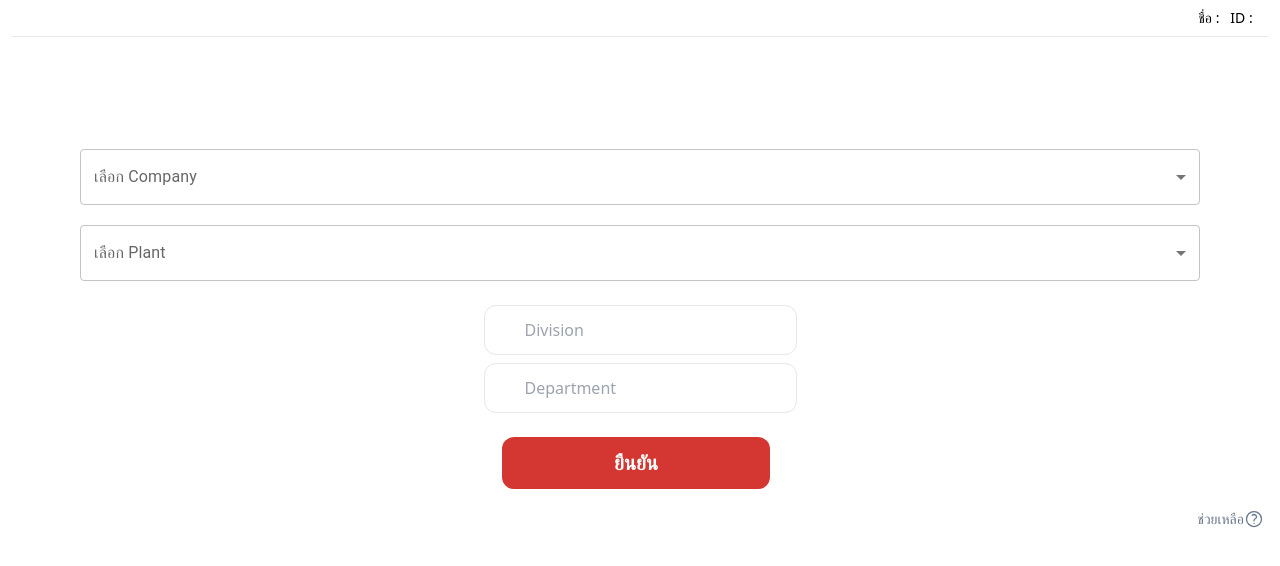
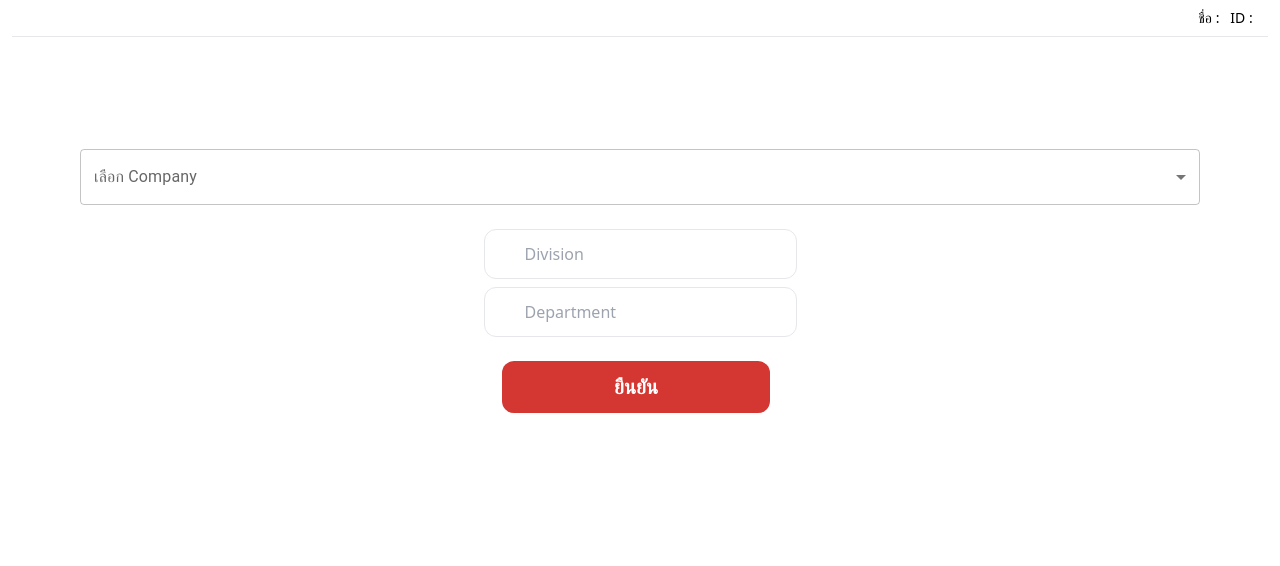
Before and after one commit to pakaponzamak/SQL_E-Booking, a Next.js app: page /tr_course/plant_select in a window 1280 px wide. Shown: the top 566 px of the page. Built offline with nearby package versions, Linux system fonts and the light colour scheme.

Commit message:
Add More company in TRcourse

```diff
--- a/src/pages/health_care/confirmation.js
+++ b/src/pages/health_care/confirmation.js
@@ -1,4 +1,3 @@
-
 import { useRouter } from "next/router";
 import { useState, useEffect } from "react";
 import { Bai_Jamjuree } from "next/font/google";
--- a/src/pages/health_care/relation_detail.js
+++ b/src/pages/health_care/relation_detail.js
@@ -10,8 +10,6 @@ import Select from "@mui/material/Select";
 import Link from "next/link";
 import Swal from "sweetalert2";
 
-import { getDatabase, ref, remove, onValue, off,update } from "firebase/database";
-import StartFireBase from "../../firebase/firebase_conf";
 
 const bai_jamjuree = Bai_Jamjuree({
   subsets: ["latin"],
@@ -22,18 +20,11 @@ export default function relation_detail() {
   const router = useRouter();
   const { firstName, employeeId, date, timeStart, doctor ,healthID} = router.query;
   const [relation, setRelation] = useState("");
-
   const [name, setName] = useState("");
   const [tel,setTel] = useState("");
   const [symptom,setSymptom] = useState("");
   const [addRelation, setAddRelation] = useState("true");
 
-  StartFireBase();
-
-  useEffect(() => {
-
-
-  }, []);
 
   const alertHandler = async () => {
     // Check if any of the fields are empty
--- a/src/pages/tr_course/TRcalendar.js
+++ b/src/pages/tr_course/TRcalendar.js
@@ -401,7 +401,7 @@ export default function Calendar() {
       <Analytics />
       <div className="mb-1">
 
-        <p className="mr-5  flex justify-between text-sm">
+        <div className="mr-5  flex justify-between text-sm">
         <div className=" flex  mr-4 text-slate-500 text-sm">
             <button className="flex" onClick={helpHandler}>
             <span>ช่วยเหลือ</span>
@@ -424,7 +424,7 @@ export default function Calendar() {
         <div>
           ชื่อ :&nbsp; <strong>{firstName}</strong>&nbsp; ID : &nbsp;
           <strong>{employeeId}</strong></div>
-        </p>
+        </div>
         <div className="border-b p-1 mb-2"></div>
       </div>
       <div className="flex justify-between text-center">
--- a/src/pages/tr_course/plant_select.js
+++ b/src/pages/tr_course/plant_select.js
@@ -19,8 +19,8 @@ export default function DropdownMenu() {
     if (
       company.trim() === "" ||
       division.trim() === "" ||
-      department.trim() === "" ||
-      plant.trim() === ""
+      department.trim() === ""
+      //plant.trim() === ""
     ) {
       alert("กรุณากรอกข้อมูล");
       return;
@@ -30,39 +30,8 @@ export default function DropdownMenu() {
         `./TRcalendar?firstName=${firstName}&employeeId=${employeeId}&checkIn=${checkIn}&company=${company}&division=${division}&department=${department}&plant=${plant}`
       );
     }
+  };
 
-
-  };
-  const helpHandler = () => {
-    Swal.fire({
-        title: "เนื้อหายอดนิยม",
-        html: `
-          <b><u>TMC 1:หลักสูตรจัดการเงินพื้นฐาน</u></b> <br>
-          <b>วัตถุประสงค์:</b> เพื่อจัดการเงินให้เป็นระเบียบ บริหารสภาพคล่อง จัดการภาระหนี้สิน <br>
-          <b>กลุ่มเป้าหมาย:</b> เหมาะกับผู้เรียนเริ่มต้นบริหารเงิน อยากจัดการเงินให้เพียงพอลดภาระหนี้ เพิ่มเงินออม รูปแบบการเรียน: บรรยาย และ workshop พร้อมแบบทดสอบความรู้ <br>
-          <b>หัวข้อการเรียน:</b>
-          <b>1.</b> หลักการจัดการเงินส่วนบุคคล
-          <b>2.</b> การจัดการรายได้เพียงพอใช้จ่าย
-          <b>3.</b> การจัดการภาระหนี้
-          <b>4.</b> การวางแผนการออม (เงินสำรองฉุกเฉินและกองทุนสำรองเลี้ยงชีพ) <br>
-          <br>
-          <b><u>TMC 2:การวางแผนสู่ความมั่งคั่ง</u></b> <br>
-          <b>วัตถุประสงค์:</b> เพื่อเรียนรู้วิธีการบริหารเงินในระยะยาว เพื่่อเกษียณอย่างมั่งคั่งและมีความสุข <br>
-          <b> กลุ่มเป้าหมาย:</b> เหมาะกับผู้เรียนที่จัดสรรเงินได้ดี มีเงินออม และเกี่ยวข้องกับการอบรมทางการเงิน <br>
-          <b>รูปแบบการเรียน:</b> บรรยาย และ workshop พร้อมแบบทดสอบความรู้ <br>
-          <b>หัวข้อการเรียน:</b>
-          <b>1.</b> การวางแผนการอบรม
-          <b>2.</b> การวางแผนการเกษียณ
-          <b>3.</b> การจัดพอร์ตบงทุนเพื่อการเกษียณ (กองทุนรวม, ประกันชีวิต)
-          <b>4.</b> การวางแผนใช้เงินหลังเกษียณ
-        `,
-        confirmButtonText: "ปิด",
-        confirmButtonColor: "#D43732", // Set the confirm button color to red
-      });
-
-
-
-  }
 
   return (
     <main>
@@ -86,13 +55,22 @@ export default function DropdownMenu() {
         onChange={(e) => setCompany(e.target.value)}
       >
         <MenuItem value={"DNTH"}>DNTH</MenuItem>
+        <MenuItem value={"DIAT"}>DIAT</MenuItem>
+        <MenuItem value={"DSTH"}>DSTH</MenuItem>
+        <MenuItem value={"DELT"}>DELT</MenuItem>
+        <MenuItem value={"DIMA"}>DIMA</MenuItem>
+        <MenuItem value={"SDM"}>SDM</MenuItem>
+        <MenuItem value={"SUD"}>SUD</MenuItem>
+        <MenuItem value={"ASTH"}>ASTH</MenuItem>
 
       </Select>
     </FormControl>
   </Box>
 </div>
 <div className="mx-20 my-5">
-        <Box sx={{ }}>
+{/* Conditionally render another MenuItem */}
+{company === "DNTH" && (
+          <Box sx={{}}>
           <FormControl fullWidth>
             <InputLabel id="demo-simple-select-label">เลือก Plant</InputLabel>
             <Select
@@ -103,12 +81,15 @@ export default function DropdownMenu() {
               onChange={(e) => setPlant(e.target.value)}
             >
               <MenuItem value={"SRG"}>SRG</MenuItem>
-              <MenuItem value={"WGR"}>WRG</MenuItem>
+              <MenuItem value={"WGR"}>WGR</MenuItem>
               <MenuItem value={"BPK"}>BPK</MenuItem>
+
             </Select>
           </FormControl>
         </Box>
+        )}
         </div>
+
 
       <div className="text-center">
         <div>
@@ -147,27 +128,7 @@ export default function DropdownMenu() {
           ยืนยัน
         </button>
       </div>
-      <div>
-        <div className=" flex justify-end mr-4 text-slate-500 text-sm">
-            <button className="flex" onClick={helpHandler}>
-            <span>ช่วยเหลือ</span>
-          <svg
-            xmlns="http://www.w3.org/2000/svg"
-            fill="none"
-            viewBox="0 0 24 24"
-            stroke-width="1.5"
-            stroke="currentColor"
-            class="w-5 h-5"
-          >
-            <path
-              stroke-linecap="round"
-              stroke-linejoin="round"
-              d="M9.879 7.519c1.171-1.025 3.071-1.025 4.242 0 1.172 1.025 1.172 2.687 0 3.712-.203.179-.43.326-.67.442-.745.361-1.45.999-1.45 1.827v.75M21 12a9 9 0 11-18 0 9 9 0 0118 0zm-9 5.25h.008v.008H12v-.008z"
-            />
-          </svg>
-          </button>
-        </div>
-      </div>
+
     </main>
   );
 }
```
Lines whose indentation alone changed are shown as unchanged.
